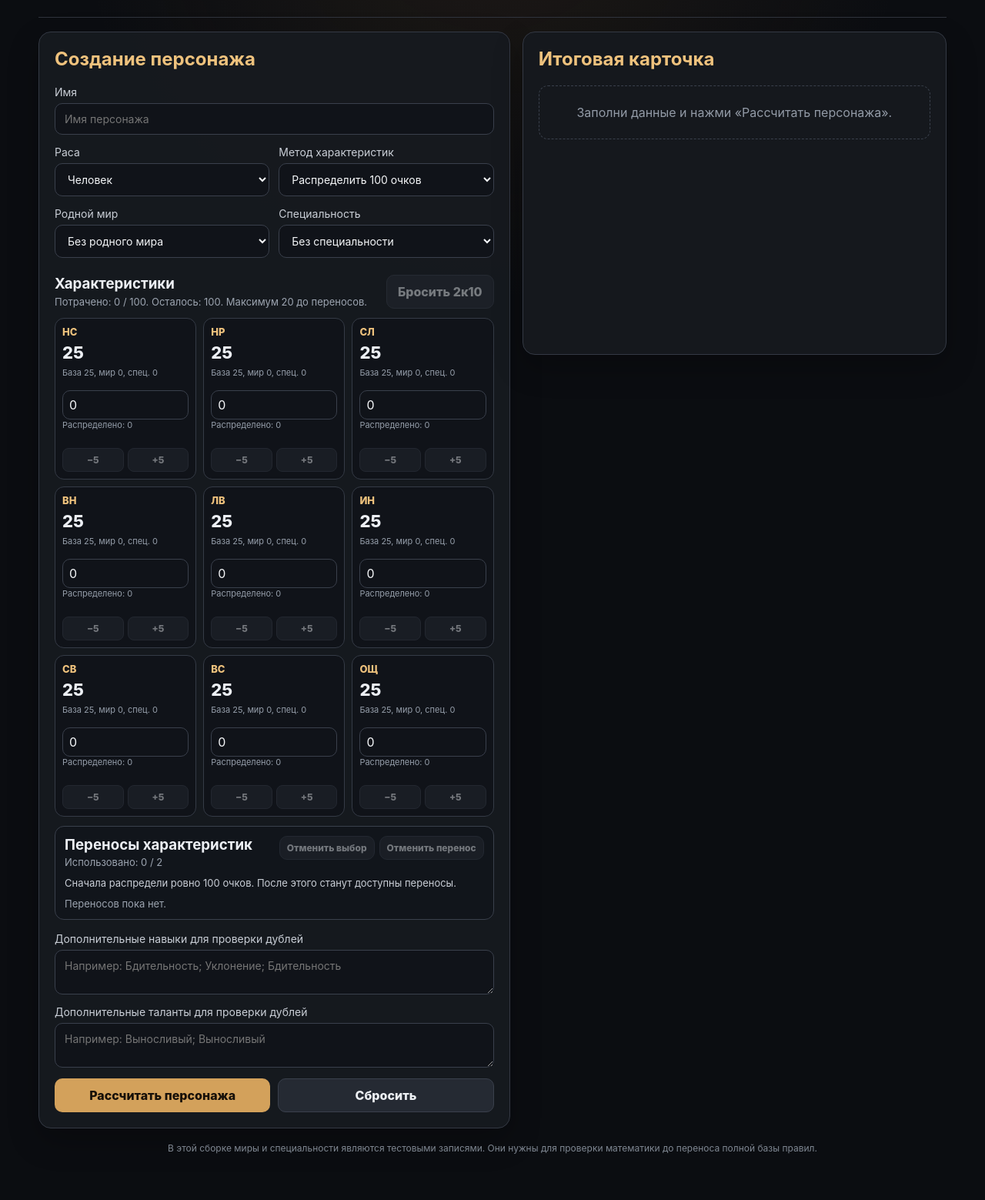
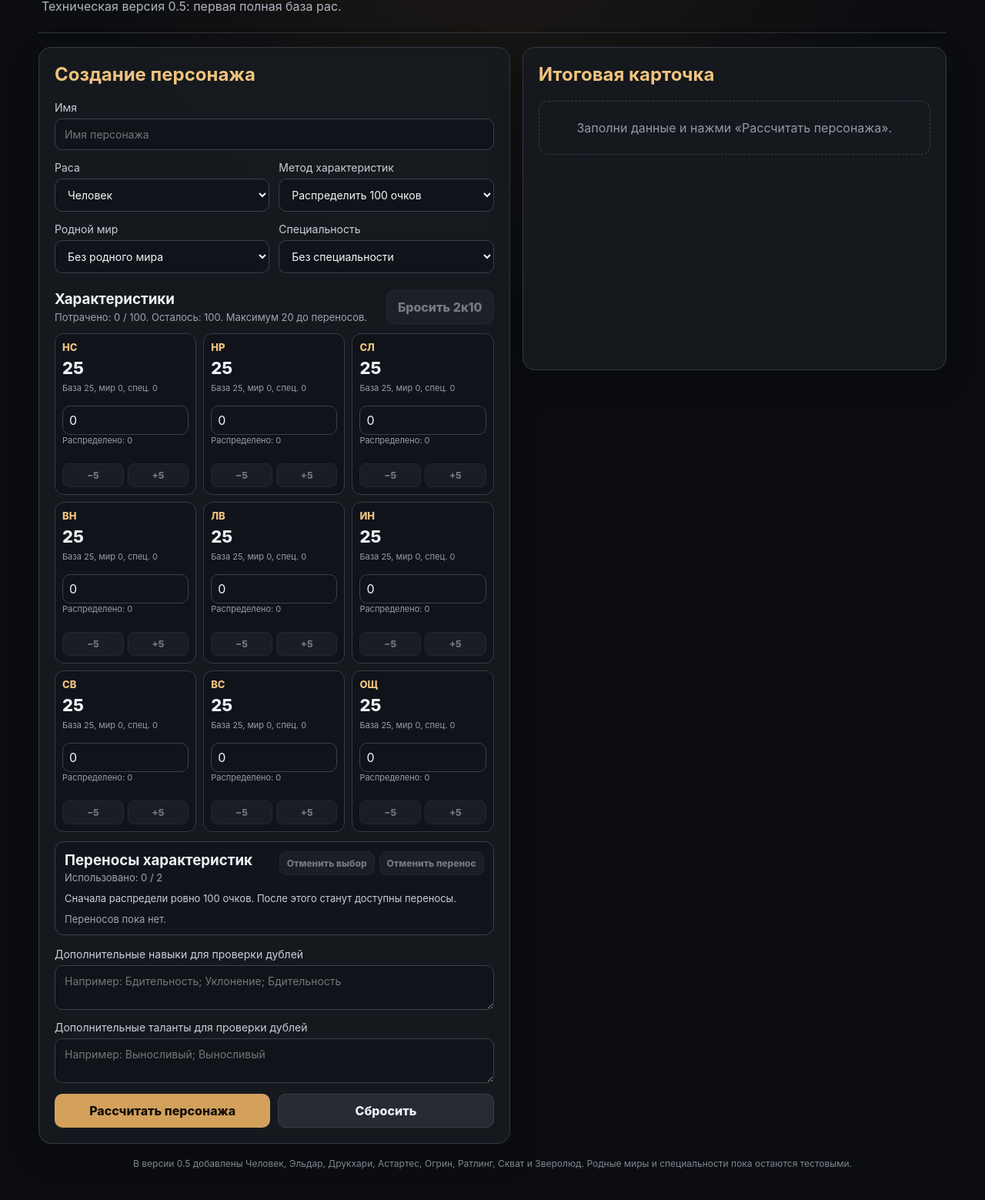
Before and after one commit to raroiipgs58985-bit/Kadat-Character-Generator, a plain HTML site: page index.html in a window 1280 px wide. Shown: the part 155-1714 px from the top of the page at 77% size. Drawn offline with Linux system fonts and the light colour scheme.

Commit message:
Load full race output and bump version to 0.5

```diff
--- a/index.html
+++ b/index.html
@@ -1,5 +1,5 @@
 <!doctype html>
-<html lang="ru">
+<html lang="ru">">
 <head>
   <meta charset="utf-8">
   <meta name="viewport" content="width=device-width, initial-scale=1">
@@ -12,7 +12,7 @@
     <header class="hero">
       <p class="eyebrow">KADAT • К100</p>
       <h1>Генератор персонажей</h1>
-      <p>Техническая версия 0.4 для проверки расчётов системы.</p>
+      <p>Техническая версия 0.5: первая полная база рас.</p>
     </header>
 
     <section class="layout">
@@ -88,12 +88,13 @@
     </section>
 
     <footer>
-      В этой сборке миры и специальности являются тестовыми записями. Они нужны для проверки математики до переноса полной базы правил.
+      В версии 0.5 добавлены Человек, Эльдар, Друкхари, Астартес, Огрин, Ратлинг, Скват и Зверолюд. Родные миры и специальности пока остаются тестовыми.
     </footer>
   </main>
 
   <script src="data.js"></script>
   <script src="app.js"></script>
   <script src="transfer-rules.js"></script>
+  <script src="race-output.js"></script>
 </body>
 </html>
```
